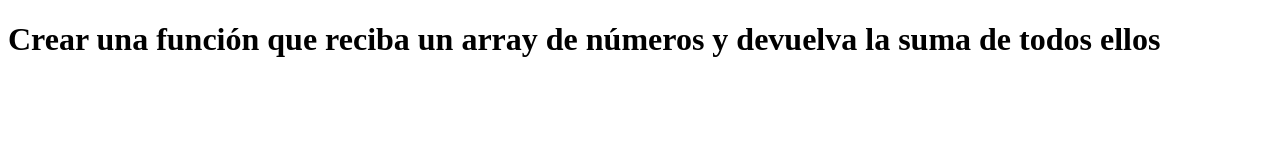
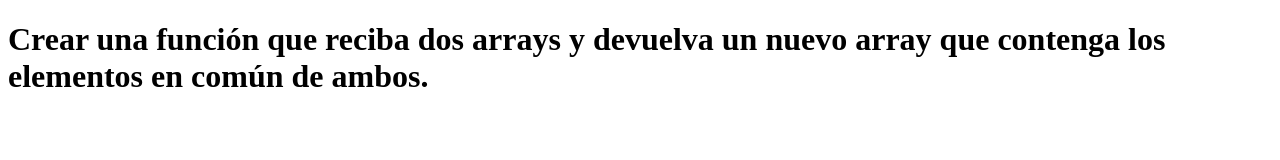
Before and after one commit to arceprogramando/ejercicios-tecnicos-javascript, a plain HTML site: page trainee/Ejercicio8/index.html in a window 1280 px wide. Drawn offline with Linux system fonts and the light colour scheme.

Commit message:
actualizacion archivos

```diff
--- a/trainee/Ejercicio6/main.js
+++ b/trainee/Ejercicio6/main.js
@@ -6,6 +6,7 @@
  */
 
 const sumaArray = (numeros) => {
+
     let suma = 0;
 
     for (let i = 0; i < numeros.length; i++) {
--- a/trainee/Ejercicio8/index.html
+++ b/trainee/Ejercicio8/index.html
@@ -9,7 +9,8 @@
 </head>
 
 <body>
-    <h1>Crear una función que reciba un array de números y devuelva la suma de todos ellos</h1>
+    <h1>Crear una función que reciba dos arrays y devuelva un nuevo array que contenga los elementos en común de ambos.
+    </h1>
     <script src="main.js"></script>
 </body>
 
```
Also changed, not shown: trainee/Ejercicio4/main.js (+13 -3 lines), trainee/Ejercicio5/main.js (+9 -9 lines).
